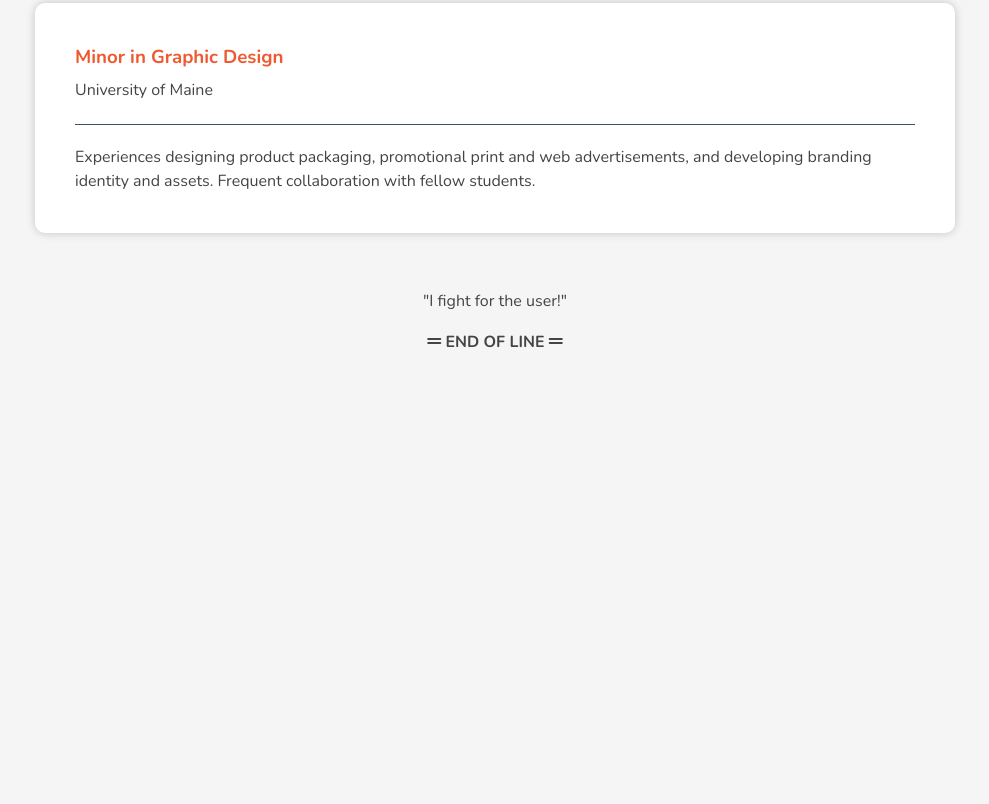
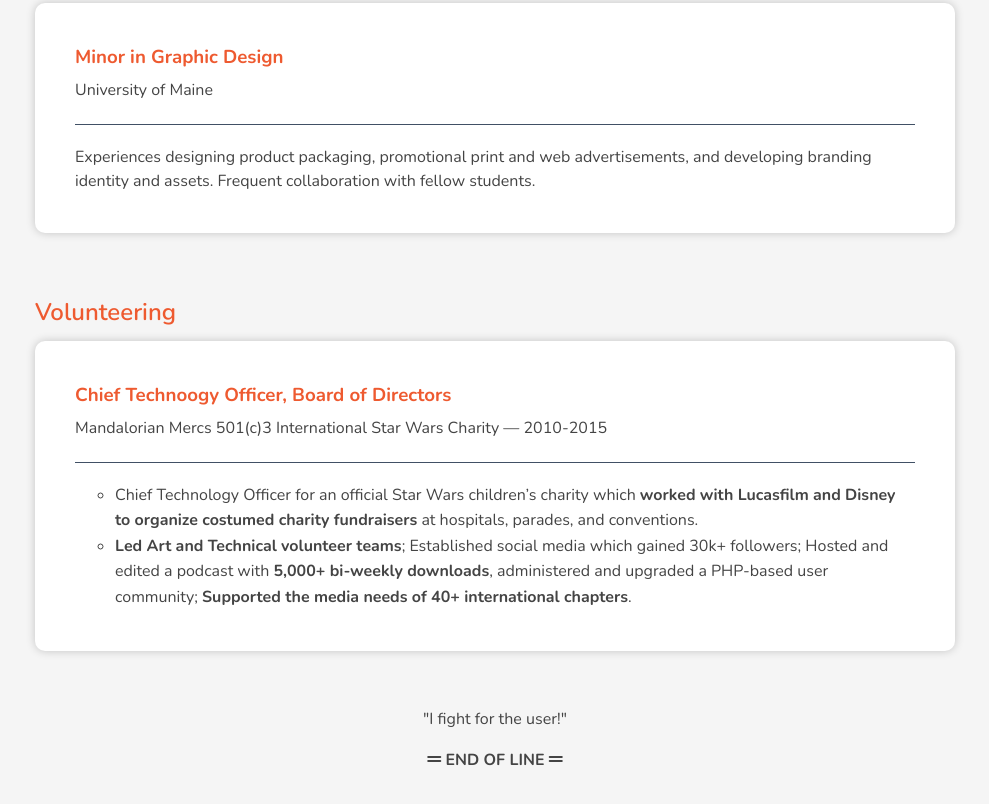
Before and after one commit to ianlusk/ianlusk.github.io, a plain HTML site: page index.html in a window 1280 px wide. Shown: the part 3770-4574 px from the top of the page, without its empty margins (145-1134 px from the left). Before the commit the page ends 4206 px from the top, so only its background shows below. Drawn offline with nearby package versions, Linux system fonts and the light colour scheme.

Commit message:
Adding Volunteering Section

```diff
--- a/index.html
+++ b/index.html
@@ -209,6 +209,25 @@
 				</ul>
 			</section>
 
+			<section class="page">
+
+				<h2 class="active">Volunteering</h2>
+				<ul class="info-list">
+					<li>
+						<h3>Chief Technoogy Officer, Board of Directors</h3>
+						<span>Mandalorian Mercs 501(c)3 International Star Wars Charity — 2010-2015</span>
+						<section class="job-info">
+							<ul>
+								<li>Chief Technology Officer for an official Star Wars children’s charity which <strong>worked with Lucasfilm and Disney to organize costumed charity fundraisers</strong> at hospitals, parades, and conventions.</li>
+								<li><strong>Led Art and Technical volunteer teams</strong>; Established social media which gained 30k+ followers; Hosted and edited a podcast with <strong>5,000+ bi-weekly downloads</strong>, administered and upgraded a PHP-based user community; <strong>Supported the media needs of 40+ international chapters</strong>.</li>
+
+							</ul>
+
+						</section>
+					</li>
+				</ul>
+			</section>
+
 		</article>
 
 		<footer>
```
